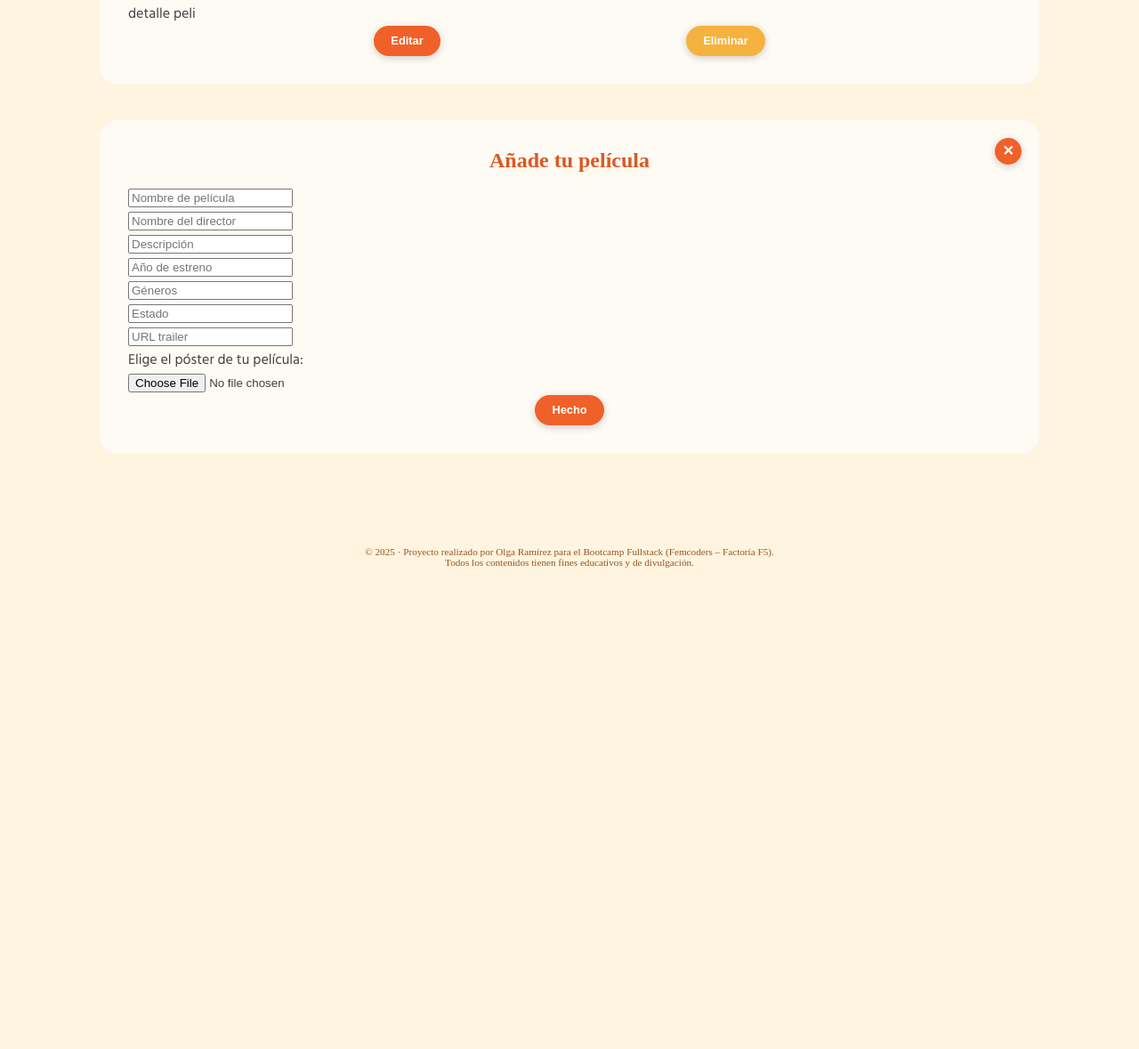
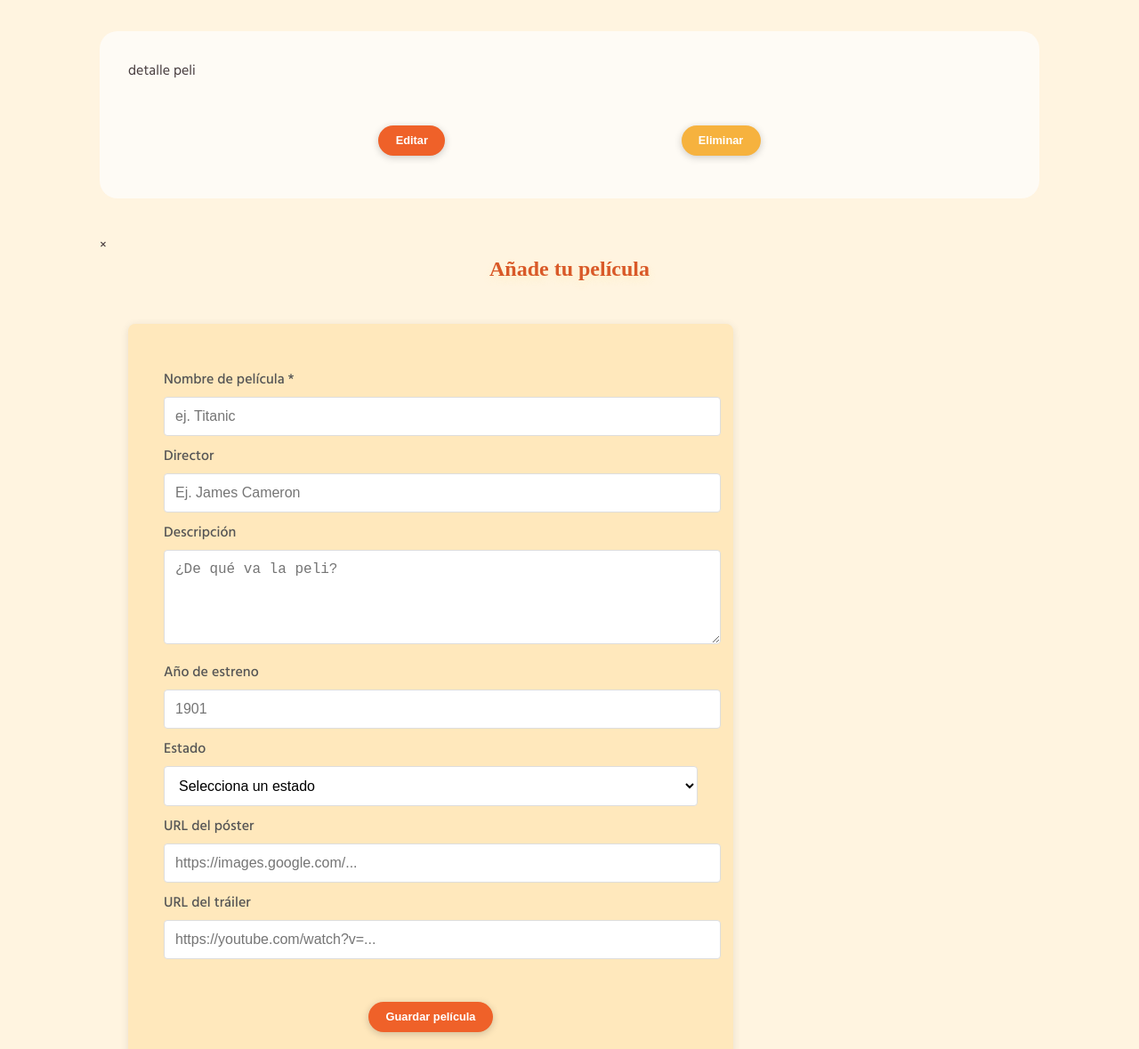
Before and after one commit to olgararo/F5-CinedeVerano, a website: page src/index.html in a window 1280 px wide. Shown: the part 389-1568 px from the top of the page at 89% size. Before the commit the page ends 1075 px from the top, so only its background shows below. Drawn offline with Linux system fonts and the light colour scheme; a web font is replaced by a local one.

Commit message:
Code before structural changes. section before modal

```diff
--- a/src/index.html
+++ b/src/index.html
@@ -36,24 +36,99 @@
                 <button class="btn btn-secondary">Eliminar</button>
             </div>
         </section>
-        <section>
+        <div id="movieModal" class="modal">
+            <div class="modal-content">
+                <span class="close" onclick="closeModal()">&times;</span>
                 <h2>Añade tu película</h2>
-            <button class="btn-close close" id="btn-close-cancel" aria-label="Cancelar añadir pelicula">✕</button>
                 <form id="movieForm">
-                <input type="text" id="title" placeholder="Nombre de película" required><br>
-                <input type="text" id="director" placeholder="Nombre del director"><br>
-                <input type="text" id="movie_description_es" placeholder="Descripción"><br>
-                <input type="text" id="year" placeholder="Año de estreno"><br>
-                <input type="text" id="genre" placeholder="Géneros"><br>
-                <input type="text" id="status" placeholder="Estado"><br>
-                <input type="url" id="trailer" placeholder="URL trailer" pattern="https://.*"><br>
-                <label for="movie-poster">Elige el póster de tu película:</label><br>
-                <input type="file" id="movie-poster" accept="image/png, image/jpeg"><br>
+                    <div class="formContainer">
+                        <div class="form-group">
+                            <label for="title">Nombre de película *</label>
+                            <input type="text" id="title" placeholder="ej. Titanic" required>
+                        </div>
+                        <div class="form-group">
+                            <label for="director">Director</label>
+                            <input type="text" id="director" placeholder="Ej. James Cameron">
+                        </div>
+                        <div class="form-group">
+                            <label for="movie_description_es">Descripción</label>
+                            <textarea type="text" id="movie_description_es"
+                                placeholder="¿De qué va la peli?"></textarea>
+                        </div>
+                        <div class="form-group">
+                            <label for="year">Año de estreno</label>
+                            <input type="number" id="year" placeholder="1901" min="1900" max="2025">
+                        </div>
+                        <div class="form-group">
+                            <label for="status">Estado</label>
+                            <select id="status">
+                                <option value="">Selecciona un estado</option>
+                                <option value="pendiente">Pendiente</option>
+                                <option value="visto">Visto</option>
+                                <option value="favorito">Favorito</option>
+                            </select>
+                        </div>
+                        <div class="form-group">
+                            <label for="movie-poster">URL del póster</label>
+                            <input type="url" id="movie-poster" placeholder="https://images.google.com/..."
+                                pattern="https://.*">
+                        </div>
+                        <div class="form-group">
+                            <label for="movie-trailer">URL del tráiler</label>
+                            <input type="url" id="movie-trailer" placeholder="https://youtube.com/watch?v=..."
+                                pattern="https://.*">
+                        </div>
+                        <div class="botonera">
+                            <button type="submit" class="btn btn-primary" id="btn-save">Guardar película</button>
+                        </div>
+                    </div>
+                </form>
+            </div>
+
+            <!-- <section id="add-movie-section">
+            <h2>Añade tu película</h2>
+            <button class="btn-close" id="btn-close-cancel" aria-label="Cancelar añadir pelicula">✕</button>
+            <form id="movieForm">
+                <div class="formContainer">
+                    <div class="form-group">
+                        <label for="title">Nombre de película *</label>
+                        <input type="text" id="title" placeholder="ej. Titanic" required>
+                    </div>
+                    <div class="form-group">
+                        <label for="director">Director</label>
+                        <input type="text" id="director" placeholder="Ej. James Cameron">
+                    </div>
+                    <div class="form-group">
+                        <label for="movie_description_es">Descripción</label>
+                        <textarea type="text" id="movie_description_es" placeholder="¿De qué va la peli?"></textarea>
+                    </div>
+                    <div class="form-group">
+                        <label for="year">Año de estreno</label>
+                        <input type="number" id="year" placeholder="1901" min="1900" max="2025">
+                    </div>
+                    <div class="form-group">
+                        <label for="status">Estado</label>
+                        <select id="status">
+                            <option value="">Selecciona un estado</option>
+                            <option value="pendiente">Pendiente</option>
+                            <option value="visto">Visto</option>
+                            <option value="favorito">Favorito</option>
+                        </select>
+                    </div>
+                    <div class="form-group">
+                        <label for="trailer">URL del trailer</label>
+                        <input type="url" id="trailer" placeholder="https://images.google.com/..."
+                            pattern="https://.*">
+                    </div>
+                    <label for="movie-poster">URL del póster</label><br>
+                    <input type="url" id="trailer" placeholder="https://youtube.com/watch?v=..."
+                            pattern="https://.*"><br>
+                </div>
             </form>
             <div class="botonera">
                 <button class="btn btn-primary" id="btn-done">Hecho</button>
             </div>
-        </section>
+        </section>-->
             <section id="cartelera-section">
                 <button class="btn-close close" id="btn-close-top" aria-label="Cerrar cartelera">✕</button>
                 <h2>Cartelera</h2>
--- a/src/services.js
+++ b/src/services.js
@@ -30,3 +30,20 @@ btnCloseList.forEach((btnClose) => {
     });
   }
 });
+
+// Botón cancelar añadir película
+const btnCancelForm = document.getElementById("btn-close-cancel");
+if (btnCancelForm) {
+  btnCancelForm.addEventListener("click", function () {
+    document.getElementById("movieForm").reset();
+    console.log("Formulario cancelado");
+    const addMovieSection = document.getElementById("add-movie-section");
+    addMovieSection.style.display = "none";
+  });
+}
+
+// AÑADIR PELÍCULA
+function createMovie() {
+  const addMovieSection = document.getElementById("add-movie-section");
+  addMovieSection.style.display = "block";
+}
--- a/src/styles.css
+++ b/src/styles.css
@@ -60,6 +60,65 @@ section {
   margin-bottom: 2.5rem;
 }
 
+/*------------ Sección Añadir película: Formulario-----------*/
+#add-movie-section {
+  display: none;
+}
+
+#movieForm{
+  display: flex;
+  flex-direction: column;
+  justify-content: center;
+  gap: 20px;
+}
+
+.formContainer {
+  max-width: 600px;
+  margin: 0 auto;
+  background: var(--buttery-yellow);
+  padding: 40px;
+  margin: 2rem;
+  border-radius: 8px;
+  box-shadow: 0 2px 10px rgba(0, 0, 0, 0.1);
+}
+
+.form-group label {
+  display: block;
+  margin-top: 10px;
+  margin-bottom: 6px;
+  color: #555;
+  font-weight: 500;
+  font-size: 16px;
+}
+
+.form-group input,
+.form-group textarea,
+.form-group select {
+  width: 100%;
+  padding: 12px;
+  border: 1px solid #ddd;
+  border-radius: 4px;
+  font-size: 16px;
+  transition: border-color 0.3s ease;
+  background: #fff;
+}
+
+.form-group input:focus,
+.form-group textarea:focus,
+.form-group select:focus {
+  outline: none;
+  border-color:  var(--milk-chocolate);
+  box-shadow: 0 0 0 2px rgba(255, 140, 0, 0.15);
+}
+
+.form-group textarea {
+  resize: vertical;
+  min-height: 80px;
+}
+
+
+
+/* ------------------ Sección Cartelera -------------------- */
 #cartelera-section {
   display: none;
 }
@@ -83,38 +142,8 @@ section {
 }
 
 .img-cartelera:hover {
-  transform: scale(1.05); /* Aumenta ligeramente el tamaño */
+  transform: scale(1.05); /* Aumenta un poquito el tamaño */
   box-shadow: 0 8px 16px rgba(0, 0, 0, 0.2); /* Sombra más pronunciada */
-}
-
-.btn-close {
-  position: absolute;
-  top: 20px;
-  right: 20px;
-  width: 30px;
-  height: 30px;
-  border: none;
-  border-radius: 50%;
-  background-color: var(--burnt-orange-primary);
-  color: var(--white-text);
-  font-size: 16px;
-  font-weight: bold;
-  cursor: pointer;
-  display: flex;
-  align-items: center;
-  justify-content: center;
-  transition: all 0.3s ease;
-  z-index: 10;
-  box-shadow: 0 2px 8px rgba(0, 0, 0, 0.2);
-}
-
-.btn-close:hover {
-  background-color: var(--sunset-orange-accent);
-  box-shadow: 0 4px 12px rgba(0, 0, 0, 0.3);
-}
-
-.btn-close:active {
-  transform: scale(0.95);
 }
 
 /* 📝 Tipografía */
@@ -153,11 +182,12 @@ footer {
   margin: 0;
 }
 
-/* 🎮 Botones */
+/* ------------------🎮 Botones-------------------- */
 .botonera {
   display: flex;
   align-items: flex-end;
   justify-content: space-evenly;
+  padding: 3rem 1rem 1rem 1rem;
 }
 
 .btn {
@@ -188,46 +218,36 @@ footer {
   background-color: var(--sunset-orange-accent);
 }
 
-/* Pastilla géneros */
-.g.adventure {
-  background-color: var(--peach-blush);
+.btn-close {
+  position: absolute;
+  top: 20px;
+  right: 20px;
+  width: 30px;
+  height: 30px;
+  border: none;
+  border-radius: 50%;
+  background-color: var(--burnt-orange-primary);
+  color: var(--white-text);
+  font-size: 16px;
+  font-weight: bold;
+  cursor: pointer;
+  display: flex;
+  align-items: center;
+  justify-content: center;
+  transition: all 0.3s ease;
+  z-index: 10;
+  box-shadow: 0 2px 8px rgba(0, 0, 0, 0.2);
 }
-.g.comedy {
-  background-color: var(--apricot-cream);
+
+.btn-close:hover {
+  background-color: var(--sunset-orange-accent);
+  box-shadow: 0 4px 12px rgba(0, 0, 0, 0.3);
 }
-.g.sci-fi {
-  background-color: var(--soft-rose);
+
+.btn-close:active {
+  transform: scale(0.95);
 }
-.g.drama {
-  background-color: var(--dusty-rose);
-}
-.g.romance {
-  background-color: var(--petal-pink);
-}
-.g.thriller {
-  background-color: var(--coral-haze);
-}
-.g.mystery {
-  background-color: var(--vintage-pink);
-}
-.g.animation {
-  background-color: var(--sunset-salmon);
-}
-.g.family {
-  background-color: var(--sage-mist);
-}
-.g.action {
-  background-color: var(--buttery-yellow);
-}
-.g.crime {
-  background-color: var(--sky-glow);
-}
-.g.western {
-  background-color: var(--lavender-lilac);
-}
-.g.dark-comedy {
-  background-color: var(--blush-nude);
-}
+
 
 /* -----------RESPONSIVE------------- */
 
@@ -245,3 +265,10 @@ footer {
     grid-template-columns: 1fr; /* 1 columna en pantallas muy pequeñas */
   }
 }
+
+@media (max-width: 600px) {
+  .formContainer {
+    padding: 30px 20px;
+    margin: 0 10px;
+  }
+}
```
Lines whose indentation alone changed are shown as unchanged.
